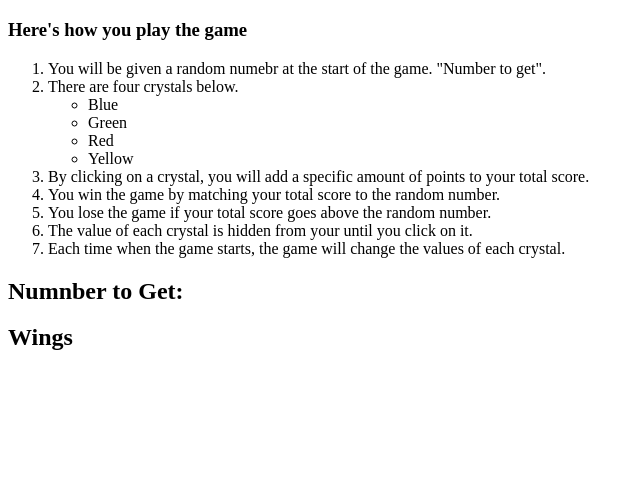
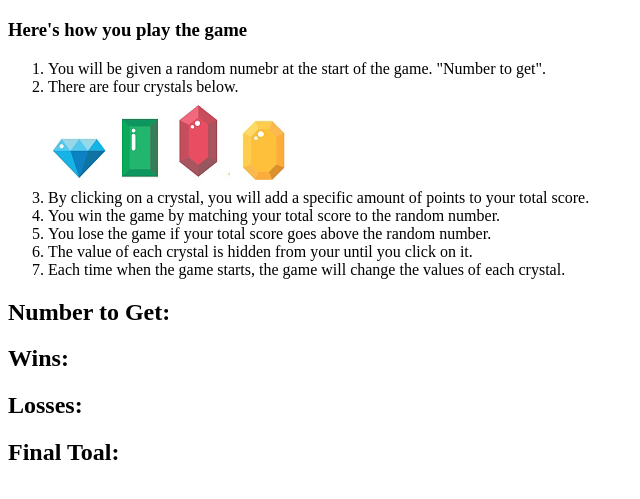
Before and after one commit to stephanieTang18/CrystalGame, a plain HTML site: page index.html in a window 1280 px wide. Shown: the part 61-560 px from the top of the page, without its empty margins (0-640 px from the left). Drawn offline with nearby package versions, Linux system fonts and the light colour scheme.

Commit message:
Finshed HTML page

```diff
--- a/index.html
+++ b/index.html
@@ -4,24 +4,30 @@
     <meta charset="UTF-8">
     <meta name="viewport" content="width=device-width, initial-scale=1.0">
     <meta http-equiv="X-UA-Compatible" content="ie=edge">
+    <script src="assets/javascript/game.js"></script>
+    <script type="text/javascript" src="https://code.jquery.com/jquery-2.2.0.js"></script>
     <title>Crystal Game</title>
 </head>
 <body>
 
     <h1>Crystal Collector</h1>
 
+    <!-- Game instructions-->
     <div>
     <h3>Here's how you play the game</h3>
 
     <ol>
         <li>You will be given a random numebr at the start of the game. "Number to get". </li>
         <li>There are four crystals below.</li>
-        <ul>
-            <li>Blue</li>
-            <li>Green</li>
-            <li>Red</li>
-            <li>Yellow</li>
-        </ul>
+
+        <!--these are all the crystal images -->
+        <div>
+            <img src="assets/images/blue.png" alt="Blue Crystal" id="blue">
+            <img src="assets/images/green.png" alt="Green Crystal" id="green">
+            <img src="assets/images/red.png" alt="Red Crystal" id="red">
+            <img src="assets/images/yellow.png" alt="Yellow Crystal" id="yellow">
+        </div>
+
         <li>By clicking on a crystal, you will add a specific amount of points to your total score.</li>
         <li>You win the game by matching your total score to the random number.</li>
         <li>You lose the game if your total score goes above the random number.</li>
@@ -30,12 +36,20 @@
     </ol>
     </div>
 
+    <!-- Number to win the game -->
     <div>
-        <h2>Numnber to Get:</h2>
+        <h2>Number to Get: <span id="randomNumber"></span></h2>
     </div>
 
+    <!-- Wins and Losses -->
     <div>
-        <h2>Wings</h2>
+        <h2>Wins: <span id="numbnerOfWins"></span></h2>
+        <h2>Losses: <span id="numberOfLosses"></span></h2>
+    </div>
+
+    <!-- Final Total -->
+    <div id="userTotal">
+        <h2>Final Toal: <span id="finalTotal"></span></h2>
     </div>
 
 
```
